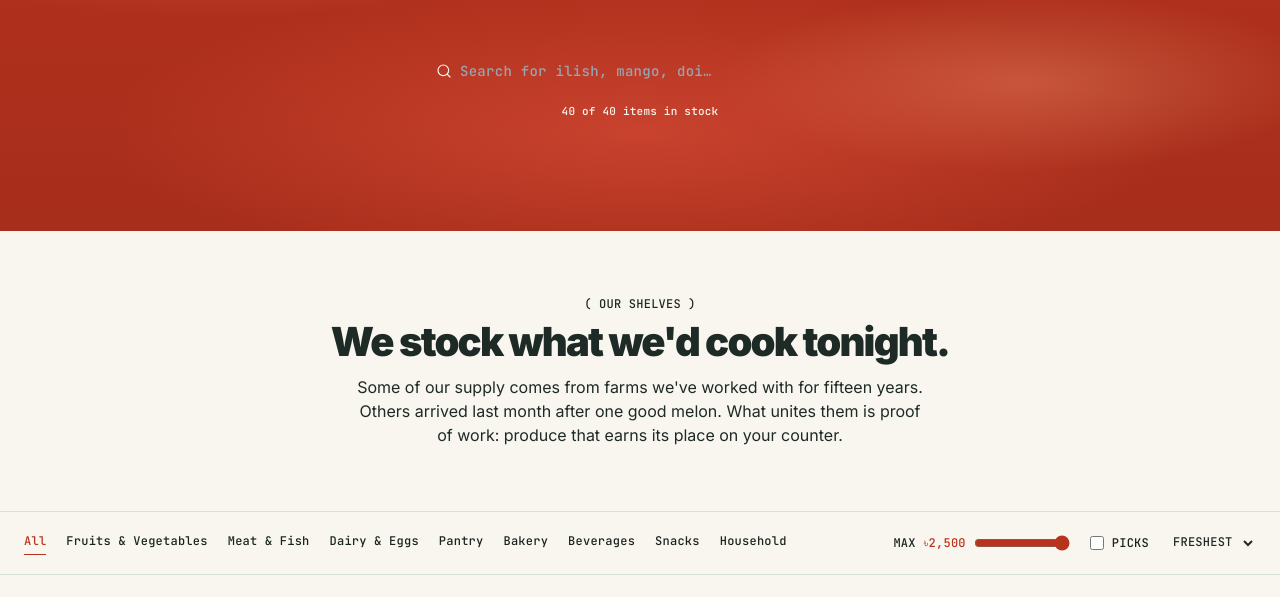
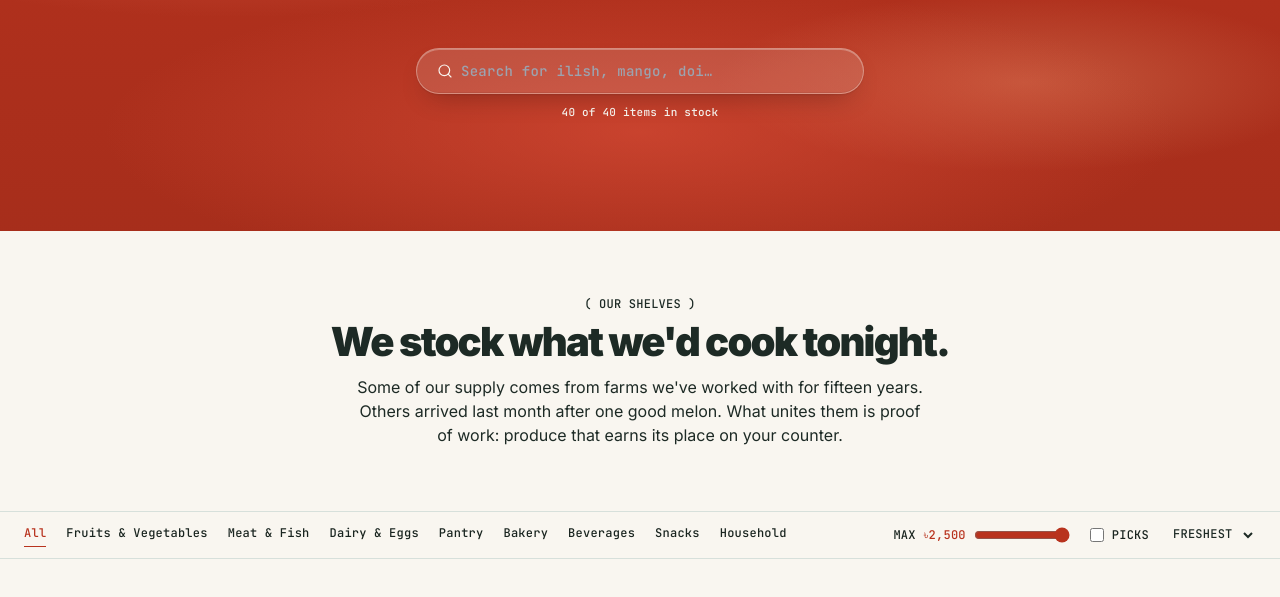
Before and after one commit to Aimxni/chaldal, a React (Vite) app: page /shop in a window 1280 px wide. Shown: the part 265-862 px from the top of the page. Built offline with nearby package versions, Linux system fonts and the light colour scheme; grey boxes are pictures that could not be loaded; the HTML template or start-up script is replaced by a standard one.

Commit message:
Changes
Co-authored-by: Aimxni <86230898+Aimxni@users.noreply.github.com>

```diff
--- a/src/index.css
+++ b/src/index.css
@@ -432,6 +432,33 @@
   @media (prefers-reduced-motion: reduce) {
     .bg-untill-sky { animation: none; }
   }
+
+  /* ===== Search-bar premium glass — used in /rooms hero =====
+     Single layer of backdrop-filter (compositor-only), layered inset
+     highlights for the "frosted" look without paint cost. */
+  .search-glass {
+    background-color: hsl(38 45% 96% / 0.14);
+    border: 1px solid hsl(38 45% 96% / 0.35);
+    backdrop-filter: blur(14px) saturate(140%);
+    -webkit-backdrop-filter: blur(14px) saturate(140%);
+    box-shadow:
+      inset 0 1px 0 hsl(38 45% 96% / 0.30),
+      inset 0 -1px 0 hsl(0 0% 0% / 0.06),
+      0 1px 2px hsl(0 0% 0% / 0.10),
+      0 12px 28px -12px hsl(0 0% 0% / 0.30);
+    transition: background-color 220ms var(--ease-out-expo),
+                border-color 220ms var(--ease-out-expo),
+                box-shadow 220ms var(--ease-out-expo);
+  }
+  .search-glass:focus-within {
+    background-color: hsl(38 45% 96% / 0.20);
+    border-color: hsl(38 45% 96% / 0.55);
+    box-shadow:
+      inset 0 1px 0 hsl(38 45% 96% / 0.40),
+      inset 0 -1px 0 hsl(0 0% 0% / 0.06),
+      0 2px 4px hsl(0 0% 0% / 0.12),
+      0 18px 40px -14px hsl(0 0% 0% / 0.40);
+  }
 }
 
 /* ====== Farmers-market components: price tag, fresh badge, aisle divider ====== */
--- a/src/pages/Rooms.tsx
+++ b/src/pages/Rooms.tsx
@@ -196,7 +196,7 @@ const Shop = () => {
 
       {/* ========== FILTER STRIP — quiet text-buttons, no pills ========== */}
       <section className="border-y border-[hsl(155_18%_14%)]/10 bg-[hsl(38_45%_96%)]">
-        <div className="container flex flex-wrap items-center gap-x-6 gap-y-3 py-5">
+        <div className="container flex flex-wrap items-center gap-x-6 gap-y-2 py-3">
           <nav className="font-untill-mono flex flex-wrap items-center gap-x-5 gap-y-2 text-[12px] uppercase tracking-[0.16em]">
             {aisleChips.map((a) => {
               const active = aisle === a.key;
@@ -265,7 +265,7 @@ const Shop = () => {
       </section>
 
       {/* ========== PRODUCT GRID — minimal team-card style ========== */}
-      <section className="container py-16 md:py-24">
+      <section className="container py-8 md:py-10">
         {filtered.length === 0 ? (
           <div className="py-24 text-center">
             <p className="font-untill-display text-3xl text-[hsl(155_18%_14%)]">
```
